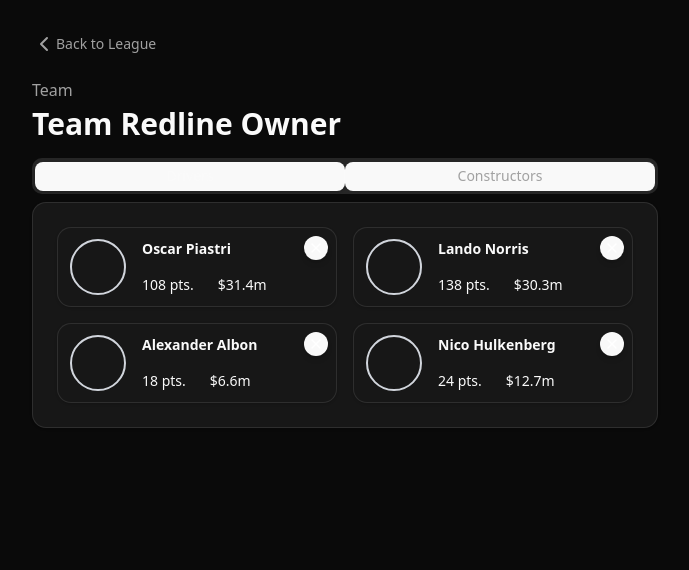
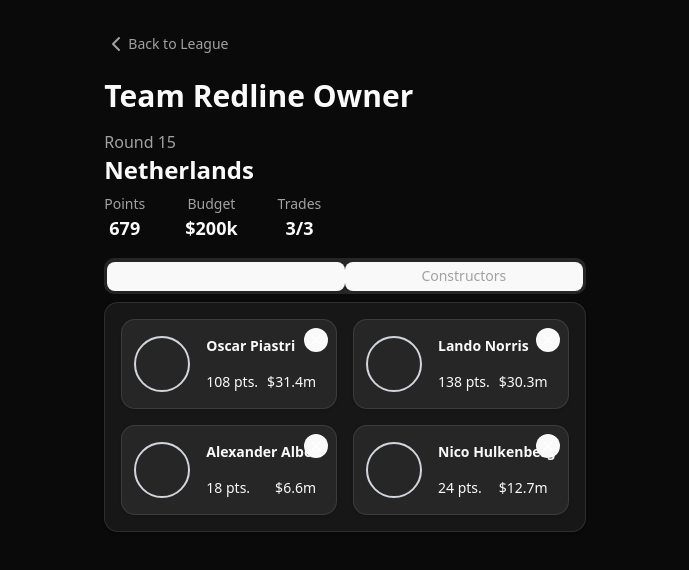
Before and after one commit to emsqrd/f1-companion, a React (Vite) app: page /team/1 in a window 1280 px wide. Shown: the top 570 px of the page, without its empty margins (295-984 px from the left). Built offline with nearby package versions, Linux system fonts and the light colour scheme.

Commit message:
refactor: tightening up the spacing on the cards and adding the round and GP name

```diff
--- a/src/components/InfoRoleCardContent/InfoRoleCardContent.tsx
+++ b/src/components/InfoRoleCardContent/InfoRoleCardContent.tsx
@@ -11,7 +11,7 @@ export function InfoRoleCardContent({ name, points, price }: InfoRoleCardContent
       <span className="aspect-square w-14 self-center rounded-full border-2 border-gray-300"></span>
       <div className="flex flex-1 flex-col items-start justify-between pl-4">
         <h3 className="text-sm font-bold">{name}</h3>
-        <div className="mt-auto flex gap-6">
+        <div className="flex w-full justify-between pr-2">
           <span className="text-sm">{points} pts.</span>
           <span className="text-sm">${formatMillions(price)}m</span>
         </div>
--- a/src/components/RoleCard/RoleCard.tsx
+++ b/src/components/RoleCard/RoleCard.tsx
@@ -29,7 +29,7 @@ export function RoleCard(props: RoleCardProps) {
   };
 
   return (
-    <Card className="relative h-20 w-70">
+    <Card className="bg-secondary relative py-4">
       <CardContent className="group flex h-full items-center justify-between px-3">
         {renderCardContent()}
       </CardContent>
@@ -37,7 +37,7 @@ export function RoleCard(props: RoleCardProps) {
         <Button
           size="icon"
           variant="ghost"
-          className="bg-card absolute top-2 right-2 h-6 w-6 rounded-full text-white shadow-md"
+          className="bg-secondary absolute top-2 right-2 h-6 w-6 rounded-full text-white"
           aria-label="Remove role"
           onClick={props.onRemove}
         >
--- a/src/components/Team/Team.tsx
+++ b/src/components/Team/Team.tsx
@@ -28,9 +28,28 @@ export function Team() {
             Back to League
           </Link>
         </nav>
-        <div className="space-y-1">
-          <p className="text-muted-foreground font-medium">Team</p>
-          <h1 className="text-3xl font-bold">{team.name}</h1>
+        <div className="mb-2">
+          <div className="mb-4">
+            <h1 className="text-3xl font-bold">{team.name}</h1>
+          </div>
+          <div>
+            <p className="text-muted-foreground font-medium">Round 15</p>
+            <h1 className="text-2xl font-bold">Netherlands</h1>
+          </div>
+        </div>
+        <div className="flex flex-row gap-10">
+          <div className="flex flex-col items-center">
+            <p className="text-muted-foreground text-sm font-medium">Points</p>
+            <h1 className="text-lg font-bold">679</h1>
+          </div>
+          <div className="flex flex-col items-center">
+            <p className="text-muted-foreground text-sm font-medium">Budget</p>
+            <h1 className="text-lg font-bold">$200k</h1>
+          </div>
+          <div className="flex flex-col items-center">
+            <p className="text-muted-foreground text-sm font-medium">Trades</p>
+            <h1 className="text-lg font-bold">3/3</h1>
+          </div>
         </div>
       </header>
       <Tabs defaultValue="drivers">
@@ -39,15 +58,15 @@ export function Team() {
           <TabsTrigger value="constructors">Constructors</TabsTrigger>
         </TabsList>
         <TabsContent value="drivers">
-          <Card>
-            <CardContent>
+          <Card className="py-4">
+            <CardContent className="px-4">
               <DriverPicker slotsCount={4} />
             </CardContent>
           </Card>
         </TabsContent>
         <TabsContent value="constructors">
-          <Card>
-            <CardContent>
+          <Card className="py-4">
+            <CardContent className="px-4">
               <ConstructorPicker slotsCount={4} />
             </CardContent>
           </Card>
```
